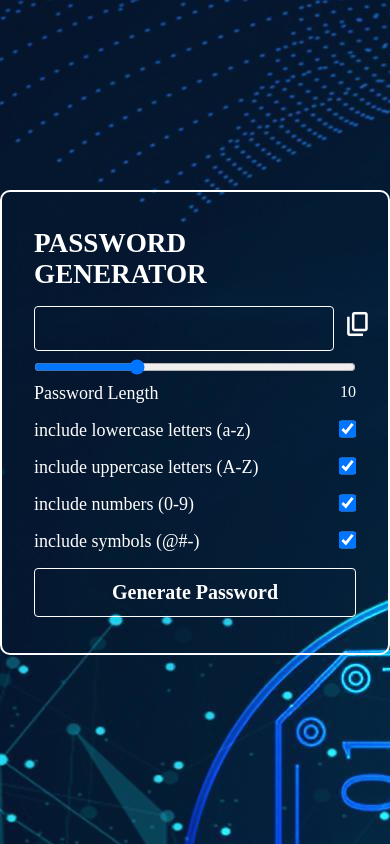
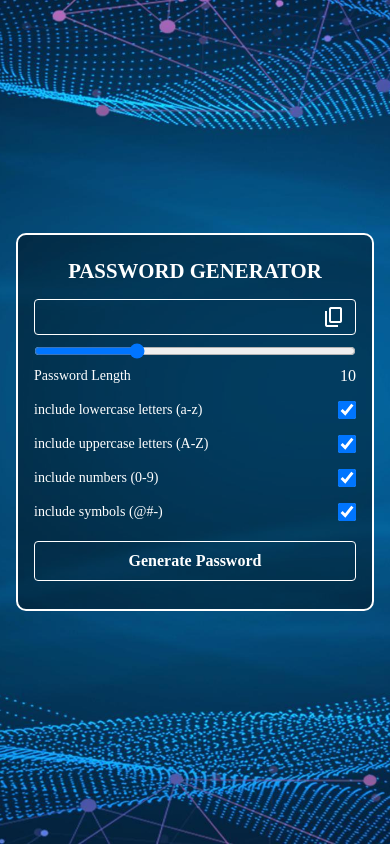
Before and after one commit to M-A-Rahman/Password-Generator-Rahman, a plain HTML site: page index.html in a window 390 px wide. Drawn offline with nearby package versions, Linux system fonts and the light colour scheme.

Commit message:
Update style.css

```diff
--- a/style.css
+++ b/style.css
@@ -1,97 +1,144 @@
-*{
+* {
   margin: 0;
   padding: 0;
   box-sizing: border-box;
   font-family:'Times New Roman', Times, serif;
 }
 
-body{
+body {
   max-width: 100vw;
   min-height: 100vh;
   display: flex;
   justify-content: center;
   align-items: center;
   background-image: url(./pg-bg.jpg);
+  background-size: cover;
+  background-position: center;
   color: white;
+  padding: 16px;
 }
 
-.container{
-    border:  2px solid #fff ;
+.container {
+  border: 2px solid #fff;
   border-radius: 10px;
-    padding: 28px 32px;
+  padding: 20px;
   display: flex;
   flex-direction: column;
-    background: transparent;
-
-
+  background: rgba(0,0,0,0.4);
+  width: 100%;
+  max-width: 400px;
 }
 
-.container h1{
-    font-size: 1.7rem;
+.container h1 {
+  font-size: 1.5rem;
   margin-block: 8px;
   font-weight: 600;
+  text-align: center;
 }
 
-.inputBox{
+.inputBox {
   position: relative;
 }
 
-.inputBox span{
+.inputBox span {
   position: absolute;
-    top: 12px;
+  top: 50%;
+  right: 10px;
+  transform: translateY(-50%);
   color: #ffffff;
-    font-size: 28px;
-    cursor: pointer ;
-    width: 35px;
-    margin-left: 10px;
-    font-weight: 500;
+  font-size: 24px;
+  cursor: pointer;
 }
 
-
-.passBox{
-    background:transparent;
+.passBox {
+  background: transparent;
   border: 1px solid #fff;
   outline: none;
   padding: 10px;
-    width: 300px;
+  width: 100%;
   border-radius: 4px;
-    font-size: 20px;
+  font-size: 18px;
   margin-block: 8px;
   text-overflow: ellipsis;
-    z-index: 100;
   color: #fff;
 }
 
-.row{
+.row {
   display: flex;
+  align-items: center;
+  justify-content: space-between;
   margin-block: 8px;
   font-weight: 500;
+  gap: 10px;
 }
 
-.row p, .row label{
-    flex-basis: 100%;
-    font-size: 18px;
+.row p, .row label {
+  flex: 1;
+  font-size: 16px;
 }
 
-.row input[type="checkbox"]{
-    height:18px;
-    width: 18px;border: none;
+.row input[type="checkbox"] {
+  height: 18px;
+  width: 18px;
+  border: none;
 }
 
-.genBtn{
+.genBtn {
   border: solid white 1px;
   outline: none;
   background: transparent;
-    padding: 12px 24px;
+  padding: 12px;
   color: #fff;
-    font-size: 20px;
+  font-size: 18px;
   font-weight: 600;
-    margin-block: 8px;
+  margin-block: 12px;
   cursor: pointer;
-    border-radius: 4px;;
-    background-color: transparent;
+  border-radius: 4px;
+  transition: all 0.2s ease-in-out;
+  width: 100%;
 }
 
-.genBtn :hover{
-    font:bolder
+.genBtn:hover {
+  background-color: rgba(255,255,255,0.2);
 }
+
+/*  Mobile screens */
+@media (max-width: 480px) {
+  .container {
+    padding: 16px;
+    max-width: 100%;
+  }
+
+  .container h1 {
+    font-size: 1.3rem;
+  }
+
+  .passBox {
+    font-size: 16px;
+    padding: 8px;
+  }
+
+  .row p, .row label {
+    font-size: 14px;
+  }
+
+  .genBtn {
+    font-size: 16px;
+    padding: 10px;
+  }
+}
+
+/*  Tablets */
+@media (min-width: 481px) and (max-width: 768px) {
+  .container {
+    max-width: 500px;
+  }
+
+  .container h1 {
+    font-size: 1.6rem;
+  }
+
+  .passBox {
+    font-size: 18px;
+  }
+}
```
Lines whose indentation alone changed are shown as unchanged.
